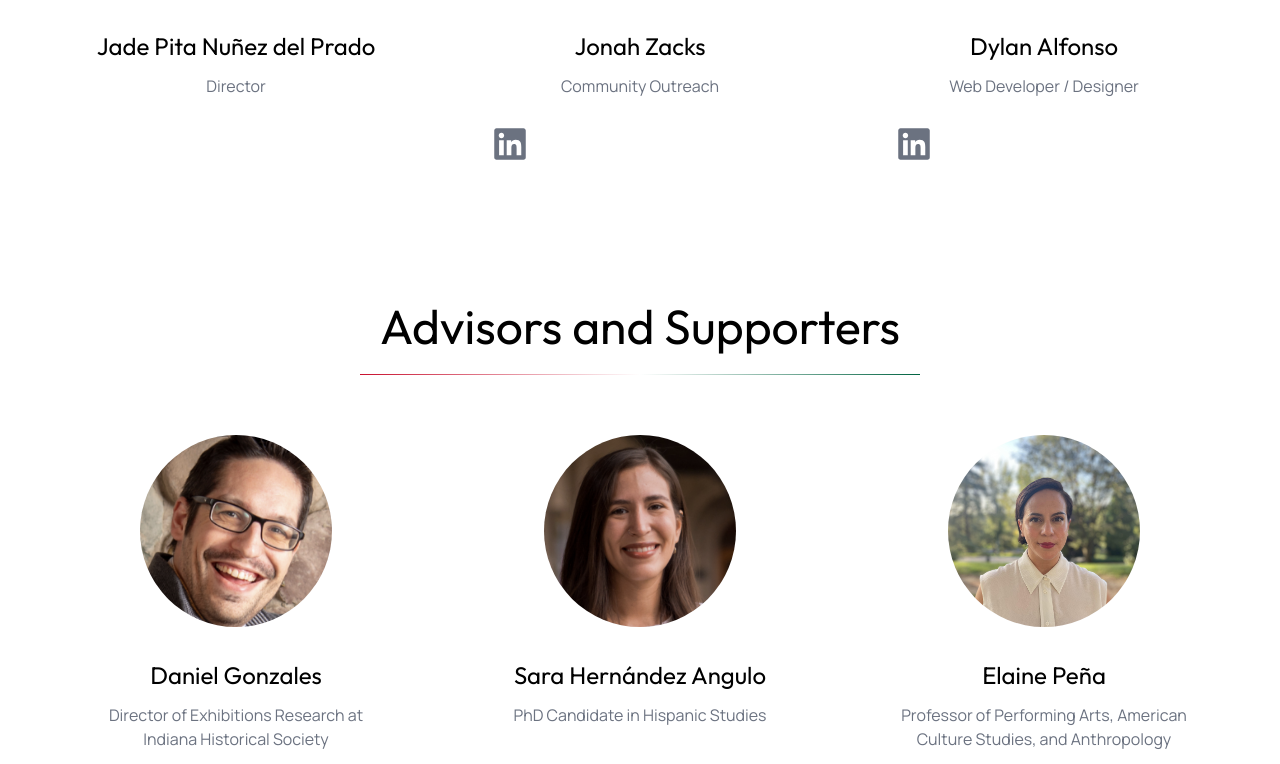
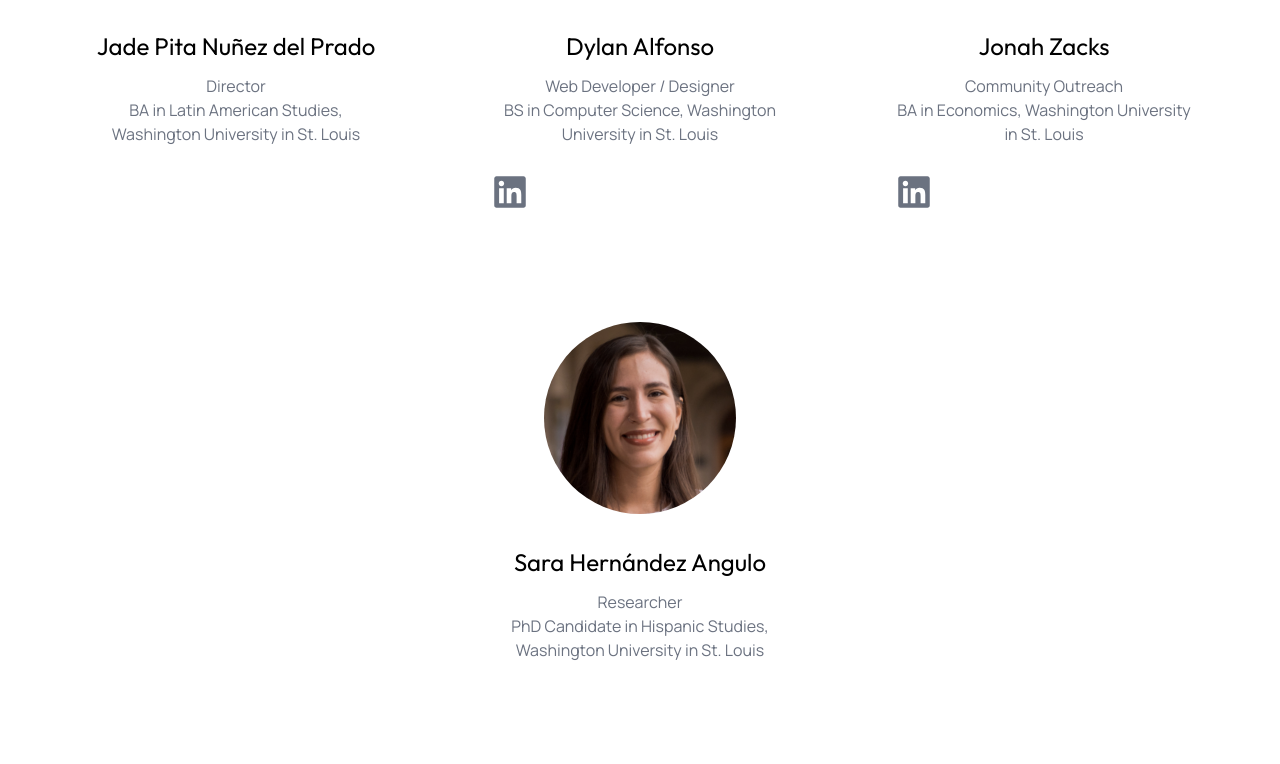
Before and after one commit to DylanAlfonso13/mexstl, a Next.js app: page /about in a window 1280 px wide. Shown: the part 436-1200 px from the top of the page. Built offline with nearby package versions, Linux system fonts and the light colour scheme.

Commit message:
Changed media title, adjusted the about us page based on jade's edits

```diff
--- a/src/app/about/page.tsx
+++ b/src/app/about/page.tsx
@@ -12,19 +12,28 @@ export default function About() {
           <AboutCard
             name="Jade Pita Nuñez del Prado"
             title="Director"
+            additionalTitle="BA in Latin American Studies, Washington University in St. Louis"
             imageURL="/jade_pita_picture.jpg"
+          />
+          <AboutCard
+            name="Dylan Alfonso"
+            title="Web Developer / Designer"
+            additionalTitle="BS in Computer Science, Washington University in St. Louis"
+            imageURL="/dylan_alfonso_picture.jpeg"
+            linkedinURL="https://www.linkedin.com/in/dylan-alfonso/"
           />
           <AboutCard
             name="Jonah Zacks"
             title="Community Outreach"
+            additionalTitle="BA in Economics, Washington University in St. Louis"
             imageURL="/jonah_zacks_picture.jpeg"
             linkedinURL="https://www.linkedin.com/in/jonah-zacks-17930019a/"
           />
           <AboutCard
-            name="Dylan Alfonso"
-            title="Web Developer / Designer"
-            imageURL="/dylan_alfonso_picture.jpeg"
-            linkedinURL="https://www.linkedin.com/in/dylan-alfonso/"
+            name="Sara Hernández Angulo"
+            title="Researcher"
+            additionalTitle="PhD Candidate in Hispanic Studies, Washington University in St. Louis"
+            imageURL="/sarah_hernandez_picture.png"
           />
         </div>
         <TitleText text="Advisors and Supporters" />
@@ -35,13 +44,19 @@ export default function About() {
             imageURL="/daniel_gonzales_picture.png"
           />
           <AboutCard
-            name="Sara Hernández Angulo"
-            title="PhD Candidate in Hispanic Studies"
-            imageURL="/sarah_hernandez_picture.png"
+            name="Gilberto Pinela"
+            title="Director of the Office of New Americans"
+            additionalTitle="Board of Missouri Historical Society"
+            imageURL="/gilberto_pinela_picture.jpeg"
+          />
+          <AboutCard
+            name="Jorge Riopedre"
+            title="Former President of Casa de Salud and former Executive Director of Delmar DivINe"
+            imageURL="/jorge_riopedre_picture.jpg"
           />
           <AboutCard
             name="Elaine Peña"
-            title="Professor of Performing Arts, American Culture Studies, and Anthropology"
+            title="Professor of Performing Arts, American Culture Studies, and Anthropology, Washington University in St. Louis"
             imageURL="/elaine_pena_picture.jpg"
           />
         </div>
--- a/src/app/media/page.tsx
+++ b/src/app/media/page.tsx
@@ -7,7 +7,7 @@ export default function Media() {
     <div>
       <Nav />
       <div className="relative z-10 flex flex-col items-center min-h-screen text-black px-4 sm:px-6 lg:px-8">
-        <TitleText text="Spotlight" />
+        <TitleText text="Media" />
         <div className="mt-10"></div>
         <SpotlightCard
           title="Public Humanities Lab Takes on Reparative Memory"
--- a/src/components/Card.tsx
+++ b/src/components/Card.tsx
@@ -3,6 +3,7 @@ import { FaLinkedin } from "react-icons/fa";
 interface AboutCardProps {
   name: string;
   title: string;
+  additionalTitle?: string;
   imageURL: string;
   linkedinURL?: string;
 }
@@ -10,11 +11,12 @@ interface AboutCardProps {
 export default function AboutCard({
   name,
   title,
+  additionalTitle,
   imageURL,
   linkedinURL,
 }: AboutCardProps) {
   return (
-    <div className="flex flex-col w-80 h-96 m-10 rounded-lg transition-transform transform hover:shadow-2xl hover:scale-105">
+    <div className="flex flex-col w-80 h-auto m-10 rounded-lg transition-transform transform hover:shadow-2xl hover:scale-105">
       <img
         className="size-48 rounded-full mx-auto my-5"
         src={imageURL}
@@ -23,10 +25,16 @@ export default function AboutCard({
       <div className="text-center pt-3 px-3 mb-7">
         <h1 className="text-2xl mb-3">{name}</h1>
         <h2 className="text-md text-gray-500">{title}</h2>
+        {additionalTitle && (
+          <h2 className="text-md text-gray-500">{additionalTitle}</h2>
+        )}
       </div>
       {linkedinURL && (
         <a href={linkedinURL} target="_blank" rel="noopener noreferrer">
-          <FaLinkedin className="inline text-gray-500 ml-3 hover:text-blue-500" size={36} />
+          <FaLinkedin
+            className="inline text-gray-500 ml-3 hover:text-blue-500 mb-3"
+            size={36}
+          />
         </a>
       )}
     </div>
```
Also changed, not shown: public/gilberto_pinela_picture.jpeg (added), public/jorge_riopedre_picture.jpg (added).
